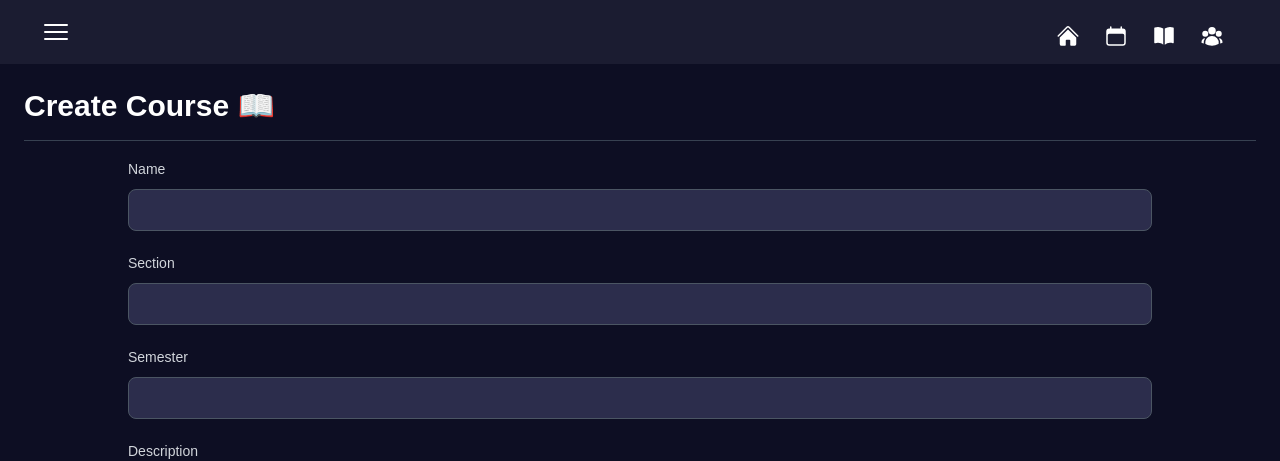
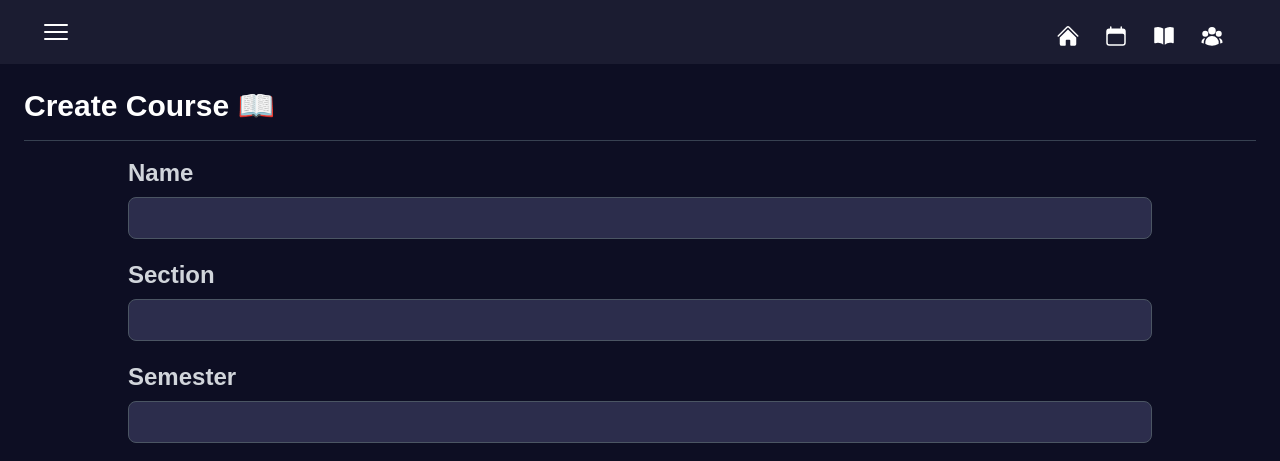
Before and after one commit to Ovtt17/academic-system-ui, a React (Vite) app: page /courses/create in a window 1280 px wide. Shown: the top 461 px of the page. Built offline with nearby package versions, Linux system fonts and the light colour scheme; no server answers.

Commit message:
style: increase label font size in CourseInputField for better readability

```diff
--- a/src/components/course/form/CourseInputField.tsx
+++ b/src/components/course/form/CourseInputField.tsx
@@ -13,7 +13,7 @@ const CourseInputField: FC<CourseInputFieldProps> = ({ name, label, type = "text
 
   return (
     <div className="space-y-2">
-      <label htmlFor={name} className="text-sm font-medium text-gray-300">{label}</label>
+      <label htmlFor={name} className="text-xl md:text-2xl font-bold text-gray-300">{label}</label>
       <input
         type={type}
         id={name}
```
